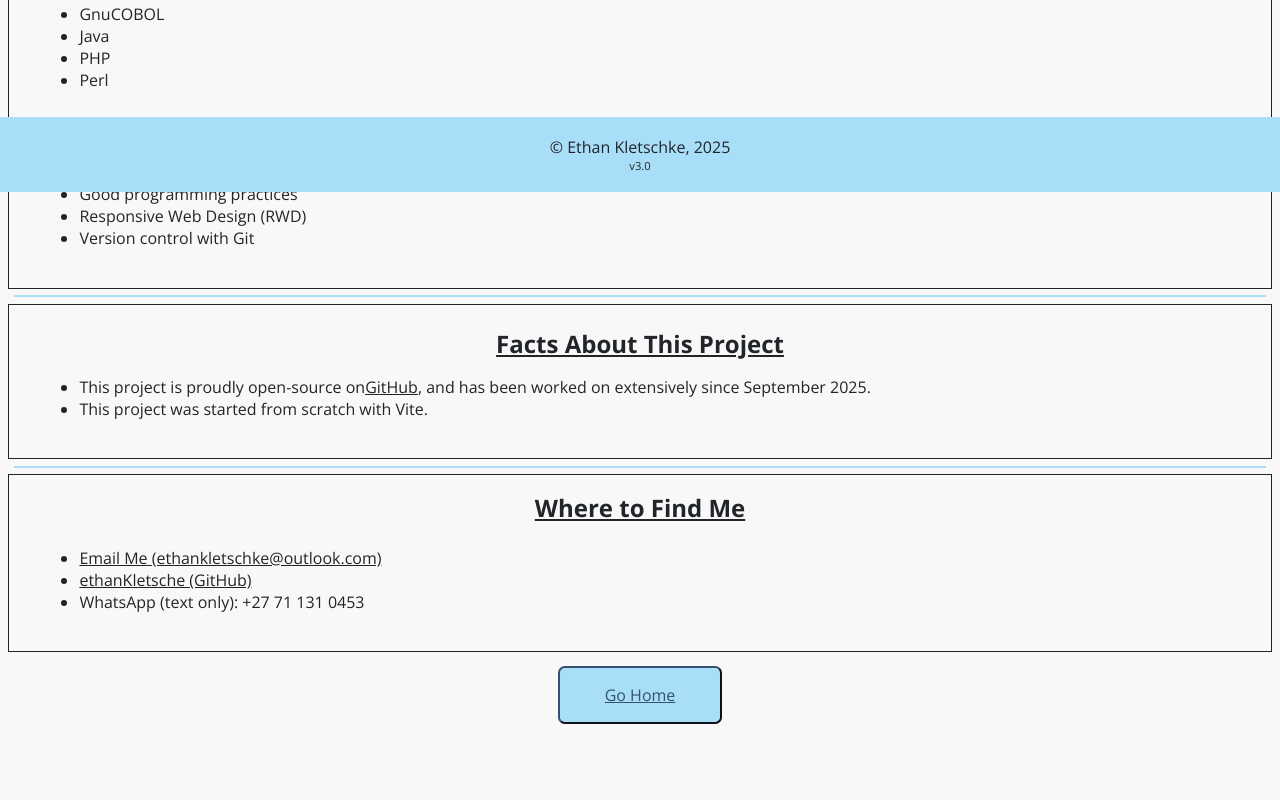
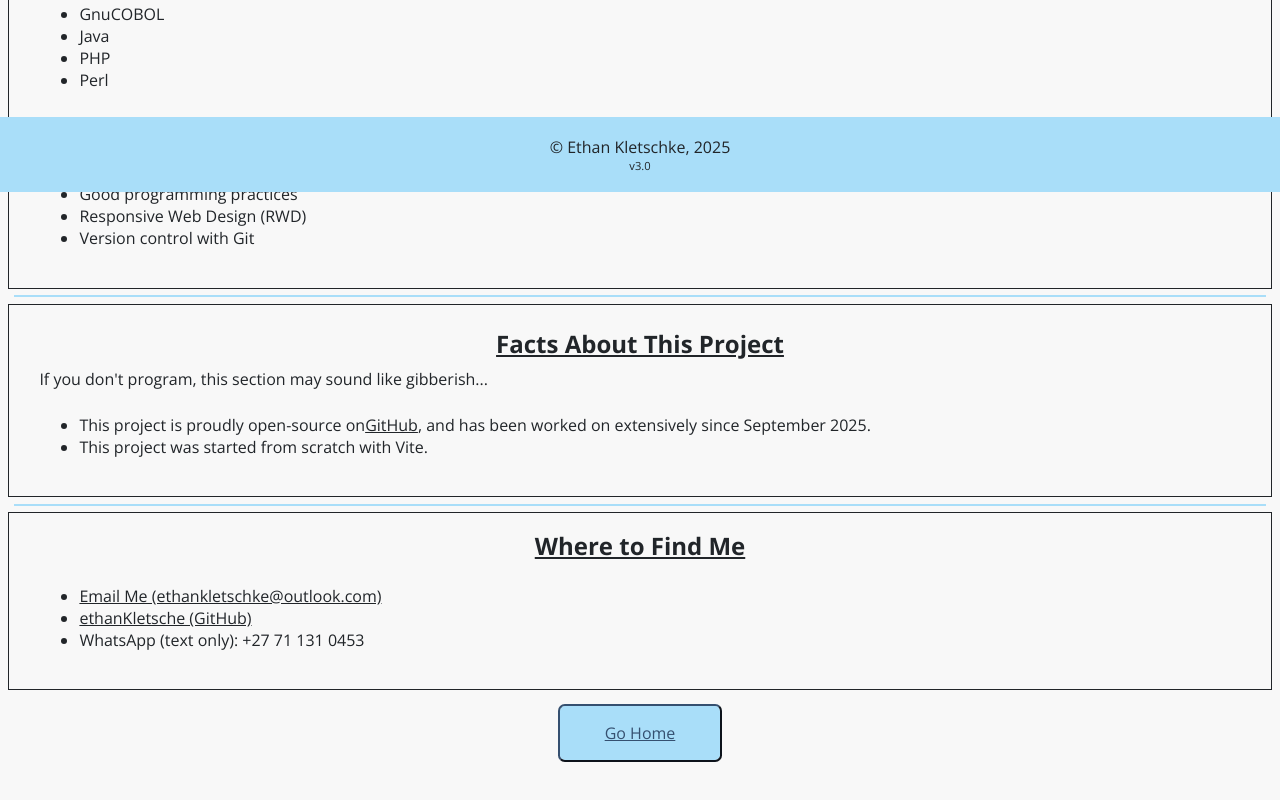
Before and after one commit to ethanKletschke/TSX-Portfolio-App, a React (Vite) app: page /aboutMe in a window 1280 px wide. Shown: the part 608-1408 px from the top of the page. Built offline with nearby package versions, Linux system fonts and the light colour scheme.

Commit message:
feat(ui): add a small subtitle to a section in AboutMe.tsx
Adds a small subtitle to the "project facts" section to say that the
section may be hard to understand without prior knowledge of
programming.

```diff
--- a/src/pages/AboutMe/AboutMe.tsx
+++ b/src/pages/AboutMe/AboutMe.tsx
@@ -102,6 +102,7 @@ export default function AboutMe() {
         <article>
           <header>
             <h2>Facts About This Project</h2>
+            <p>If you don't program, this section may sound like gibberish...</p>
           </header>
 
           <ul>
```
